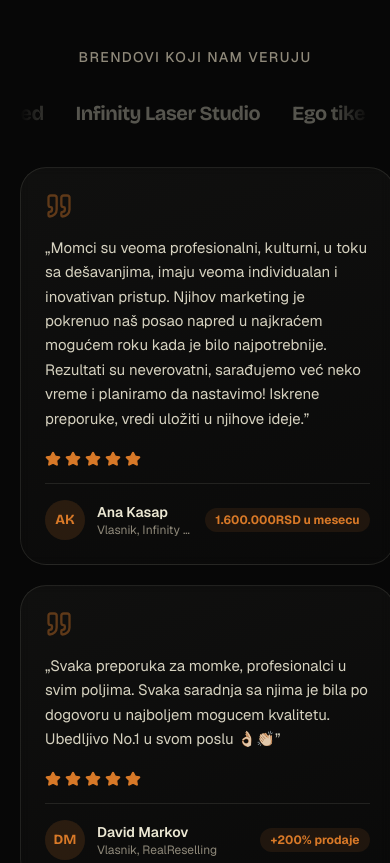
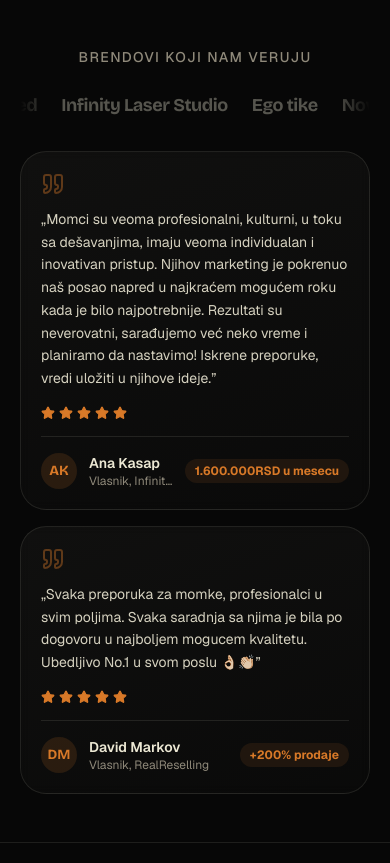
Before and after one commit to lukamacura/skeylo, a Next.js app: page / in a window 390 px wide. Shown: the part 909-1772 px from the top of the page. Built offline with nearby package versions, Linux system fonts and the light colour scheme.

Commit message:
mobile OPT

```diff
--- a/src/components/site/SocialProof.tsx
+++ b/src/components/site/SocialProof.tsx
@@ -43,12 +43,12 @@ export default function SocialProof() {
         </p>
 
         {/* Logo strip */}
-        <div className="relative mt-8 overflow-hidden [mask-image:linear-gradient(to_right,transparent,black_12%,black_88%,transparent)]">
-          <div className="flex animate-[marquee_28s_linear_infinite] gap-8 whitespace-nowrap pr-8 sm:gap-12 sm:pr-12">
+        <div className="relative mt-6 overflow-hidden [mask-image:linear-gradient(to_right,transparent,black_10%,black_90%,transparent)] sm:mt-8">
+          <div className="flex animate-[marquee_28s_linear_infinite] gap-6 whitespace-nowrap pr-6 sm:gap-12 sm:pr-12">
             {[...logos, ...logos].map((l, i) => (
               <span
                 key={`${l}-${i}`}
-                className="font-display text-xl font-bold tracking-tight text-foreground/35 sm:text-2xl"
+                className="font-display text-lg font-bold tracking-tight text-foreground/35 sm:text-2xl"
               >
                 {l}
               </span>
@@ -57,7 +57,7 @@ export default function SocialProof() {
         </div>
 
         {/* Testimonials */}
-        <div className="mt-10 grid gap-5 sm:gap-6 md:grid-cols-2">
+        <div className="mt-8 grid gap-4 sm:mt-10 sm:gap-6 md:grid-cols-2">
           {testimonials.map((t, i) => (
             <motion.figure
               key={t.name}
@@ -70,28 +70,31 @@ export default function SocialProof() {
                 stiffness: 140,
                 damping: 20,
               }}
-              className="relative flex flex-col rounded-2xl card-glass p-6"
+              className="relative flex flex-col rounded-2xl card-glass p-5 sm:p-6"
             >
-              <Quote className="size-7 text-primary/40" />
-              <blockquote className="mt-4 flex-1 text-[15px] leading-relaxed text-foreground/90">
+              <Quote className="size-6 text-primary/40 sm:size-7" />
+              <blockquote className="mt-3 flex-1 text-sm leading-relaxed text-foreground/90 sm:mt-4 sm:text-[15px]">
                 „{t.quote}”
               </blockquote>
-              <div className="mt-5 flex items-center gap-1">
+              <div className="mt-4 flex items-center gap-1 sm:mt-5">
                 {Array.from({ length: 5 }).map((_, s) => (
-                  <Star key={s} className="size-4 fill-primary text-primary" />
+                  <Star
+                    key={s}
+                    className="size-3.5 fill-primary text-primary sm:size-4"
+                  />
                 ))}
               </div>
-              <figcaption className="mt-4 flex items-center gap-3 border-t border-border pt-4">
-                <span className="flex size-10 shrink-0 items-center justify-center rounded-full bg-primary/15 font-display text-sm font-bold text-primary">
+              <figcaption className="mt-4 flex flex-wrap items-center gap-x-3 gap-y-3 border-t border-border pt-4">
+                <span className="flex size-9 shrink-0 items-center justify-center rounded-full bg-primary/15 font-display text-sm font-bold text-primary sm:size-10">
                   {t.initials}
                 </span>
-                <div className="min-w-0">
+                <div className="min-w-0 flex-1">
                   <div className="truncate text-sm font-semibold">{t.name}</div>
                   <div className="truncate text-xs text-muted-foreground">
                     {t.role}
                   </div>
                 </div>
-                <span className="ml-auto shrink-0 rounded-full bg-primary/10 px-2.5 py-1 text-xs font-bold text-primary">
+                <span className="shrink-0 rounded-full bg-primary/10 px-2.5 py-1 text-xs font-bold text-primary">
                   {t.result}
                 </span>
               </figcaption>
```
